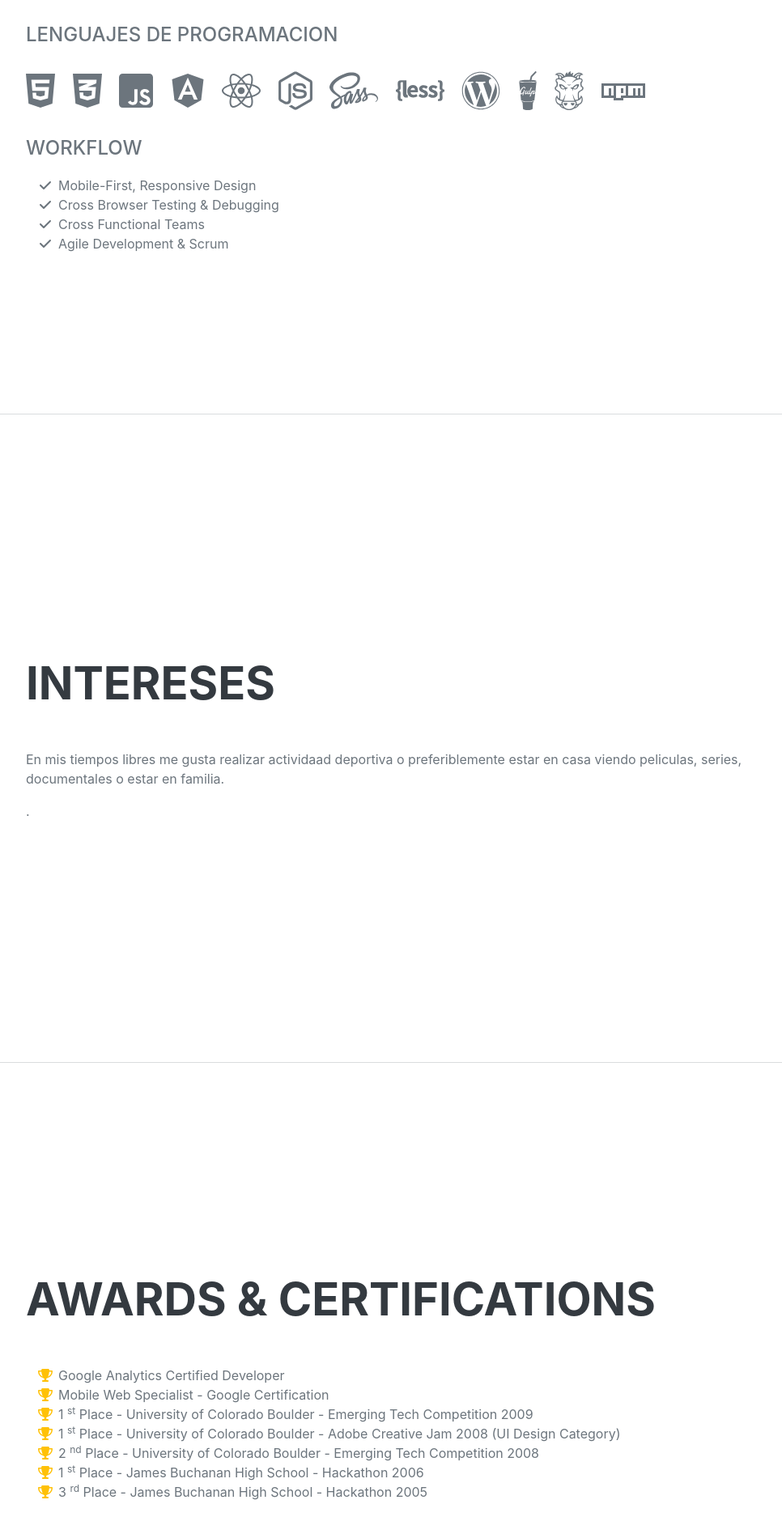
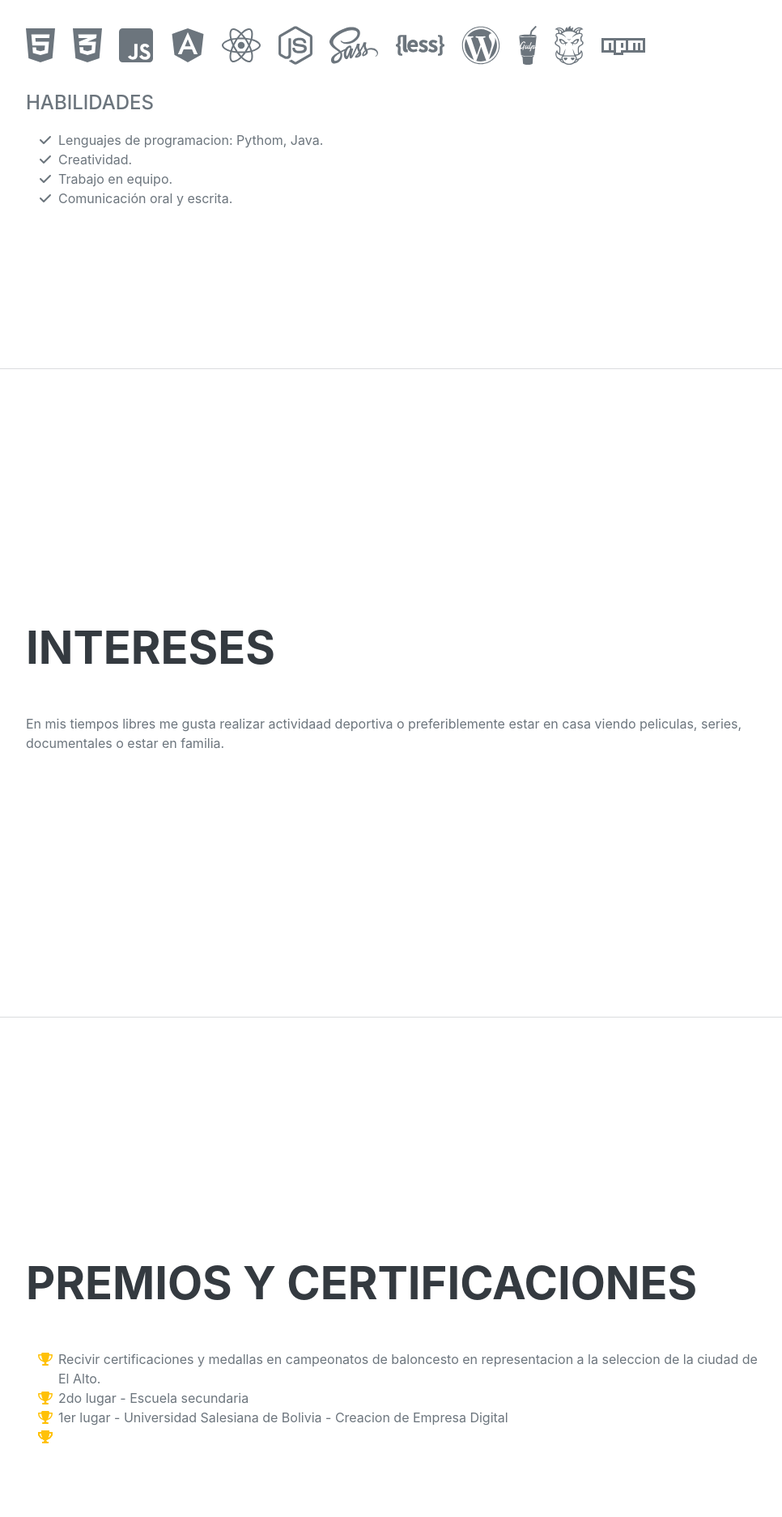
Before and after one commit to 432lauraPinto/portafolio, a Django app: page / in a window 1280 px wide. Shown: the part 2966-4840 px from the top of the page at 81% size, without its empty margins (288-1254 px from the left). After the commit the page ends 4749 px from the top, so only its background shows below. Run offline with Django 4.2, Linux system fonts and the light colour scheme; some libraries are stand-ins or nearby versions; some web fonts are replaced.

Commit message:
CAMBIOS EN EL CODIGO

```diff
--- a/templates/index.html
+++ b/templates/index.html
@@ -76,7 +76,7 @@
                             <div class="subheading mb-3">Actividades</div>
                             <p>Colaboré activamente en un equipo estudiantil para diseñar, construir y probar un coche evasor de obstáculos, que compitió con éxito en la feria estudiantil de la universidad. Esta experiencia no solo me permitió aplicar mis conocimientos teóricos en un entorno práctico, sino que también me enseñó la importancia del trabajo en equipo, la resolución de problemas y la creatividad en el desarrollo de proyectos integrales.</p>
                         </div>
-                        <div class="flex-shrink-0"><span class="text-primary">December 2011 - March 2013</span></div>
+                        <div class="flex-shrink-0"><span class="text-primary"></span></div>
                     </div>
                     <div class="d-flex flex-column flex-md-row justify-content-between mb-5">
                         <div class="flex-grow-1">
@@ -84,7 +84,7 @@
                             <div class="subheading mb-3">Actividades</div>
                             <p>Participé en el diseño y desarrollo de una aplicación web para la gestión de inventario y ventas de una empresa virtual creada en el ámbito universitario. Este proyecto universitario proporciono una valiosa experiencia práctica en la aplicación de conceptos teóricos de ingeniería en sistemas, así como en el trabajo en equipo y la gestión de proyectos.</p>
                         </div>
-                        <div class="flex-shrink-0"><span class="text-primary">July 2010 - December 2011</span></div>
+                        <div class="flex-shrink-0"><span class="text-primary"></span></div>
                     </div>
                     <div class="d-flex flex-column flex-md-row justify-content-between">
                         <div class="flex-grow-1">
@@ -92,7 +92,7 @@
                             <div class="subheading mb-3"></div>
                             <p></p>
                         </div>
-                        <div class="flex-shrink-0"><span class="text-primary">September 2008 - June 2010</span></div>
+                        <div class="flex-shrink-0"><span class="text-primary"></span></div>
                     </div>
                 </div>
             </section>
@@ -105,18 +105,18 @@
                         <div class="flex-grow-1">
                             <h3 class="mb-0">Universidad Salesiana de Bolivia</h3>
                             <div class="subheading mb-3">Cuidad de La Paz</div>
-                            <div>Cursos relevantes: Programacion Orientada a Objetos y Base de datos</div>
-                            <p>GPA: 3.23</p>
+                            <div></div>
+                            <p></p>
                         </div>
-                        <div class="flex-shrink-0"><span class="text-primary">August 2006 - May 2010</span></div>
+                        <div class="flex-shrink-0"><span class="text-primary">Febrero 2022 - Abril 2024</span></div>
                     </div>
                     <div class="d-flex flex-column flex-md-row justify-content-between">
                         <div class="flex-grow-1">
                             <h3 class="mb-0">Bachiller, Unidad Educatica San Juan Calama</h3>
                             <div class="subheading mb-3">Cuidad de La Paz - El Alto</div>
-                            <p>GPA: 3.56</p>
+                            <p></p>
                         </div>
-                        <div class="flex-shrink-0"><span class="text-primary">August 2002 - May 2006</span></div>
+                        <div class="flex-shrink-0"><span class="text-primary">Febrero 2012 - Noviembre 2021</span></div>
                     </div>
                 </div>
             </section>
@@ -140,23 +140,23 @@
                         <li class="list-inline-item"><i class="fab fa-grunt"></i></li>
                         <li class="list-inline-item"><i class="fab fa-npm"></i></li>
                     </ul>
-                    <div class="subheading mb-3">Workflow</div>
+                    <div class="subheading mb-3">HABILIDADES</div>
                     <ul class="fa-ul mb-0">
                         <li>
                             <span class="fa-li"><i class="fas fa-check"></i></span>
-                            Mobile-First, Responsive Design
+                            Lenguajes de programacion: Pythom, Java.
                         </li>
                         <li>
                             <span class="fa-li"><i class="fas fa-check"></i></span>
-                            Cross Browser Testing & Debugging
+                            Creatividad.
                         </li>
                         <li>
                             <span class="fa-li"><i class="fas fa-check"></i></span>
-                            Cross Functional Teams
+                            Trabajo en equipo.
                         </li>
                         <li>
                             <span class="fa-li"><i class="fas fa-check"></i></span>
-                            Agile Development & Scrum
+                            Comunicación oral y escrita.
                         </li>
                     </ul>
                 </div>
@@ -167,52 +167,52 @@
                 <div class="resume-section-content">
                     <h2 class="mb-5">Intereses</h2>
                     <p>En mis tiempos libres me gusta realizar actividaad deportiva o preferiblemente estar en casa viendo peliculas, series, documentales o estar en familia.</p>
-                    <p class="mb-0">.</p>
+                    <p class="mb-0"></p>
                 </div>
             </section>
             <hr class="m-0" />
             <!-- Awards-->
             <section class="resume-section" id="awards">
                 <div class="resume-section-content">
-                    <h2 class="mb-5">Awards & Certifications</h2>
+                    <h2 class="mb-5">PREMIOS Y CERTIFICACIONES</h2>
                     <ul class="fa-ul mb-0">
                         <li>
                             <span class="fa-li"><i class="fas fa-trophy text-warning"></i></span>
-                            Google Analytics Certified Developer
+                            Recivir certificaciones y medallas en campeonatos de baloncesto en representacion a la seleccion de la ciudad de El Alto.
                         </li>
                         <li>
                             <span class="fa-li"><i class="fas fa-trophy text-warning"></i></span>
-                            Mobile Web Specialist - Google Certification
+                            2do lugar - Escuela secundaria
                         </li>
                         <li>
                             <span class="fa-li"><i class="fas fa-trophy text-warning"></i></span>
-                            1
-                            <sup>st</sup>
-                            Place - University of Colorado Boulder - Emerging Tech Competition 2009
+
+                            <sup></sup>
+                            1er lugar - Universidad Salesiana de Bolivia - Creacion de Empresa Digital
                         </li>
                         <li>
                             <span class="fa-li"><i class="fas fa-trophy text-warning"></i></span>
-                            1
-                            <sup>st</sup>
-                            Place - University of Colorado Boulder - Adobe Creative Jam 2008 (UI Design Category)
+
+                            <sup></sup>
+
                         </li>
                         <li>
                             <span class="fa-li"><i class="fas fa-trophy text-warning"></i></span>
-                            2
-                            <sup>nd</sup>
-                            Place - University of Colorado Boulder - Emerging Tech Competition 2008
+
+                            <sup></sup>
+
                         </li>
                         <li>
                             <span class="fa-li"><i class="fas fa-trophy text-warning"></i></span>
-                            1
-                            <sup>st</sup>
-                            Place - James Buchanan High School - Hackathon 2006
+
+                            <sup></sup>
+
                         </li>
                         <li>
                             <span class="fa-li"><i class="fas fa-trophy text-warning"></i></span>
-                            3
-                            <sup>rd</sup>
-                            Place - James Buchanan High School - Hackathon 2005
+
+                            <sup></sup>
+
                         </li>
                     </ul>
                 </div>
```
